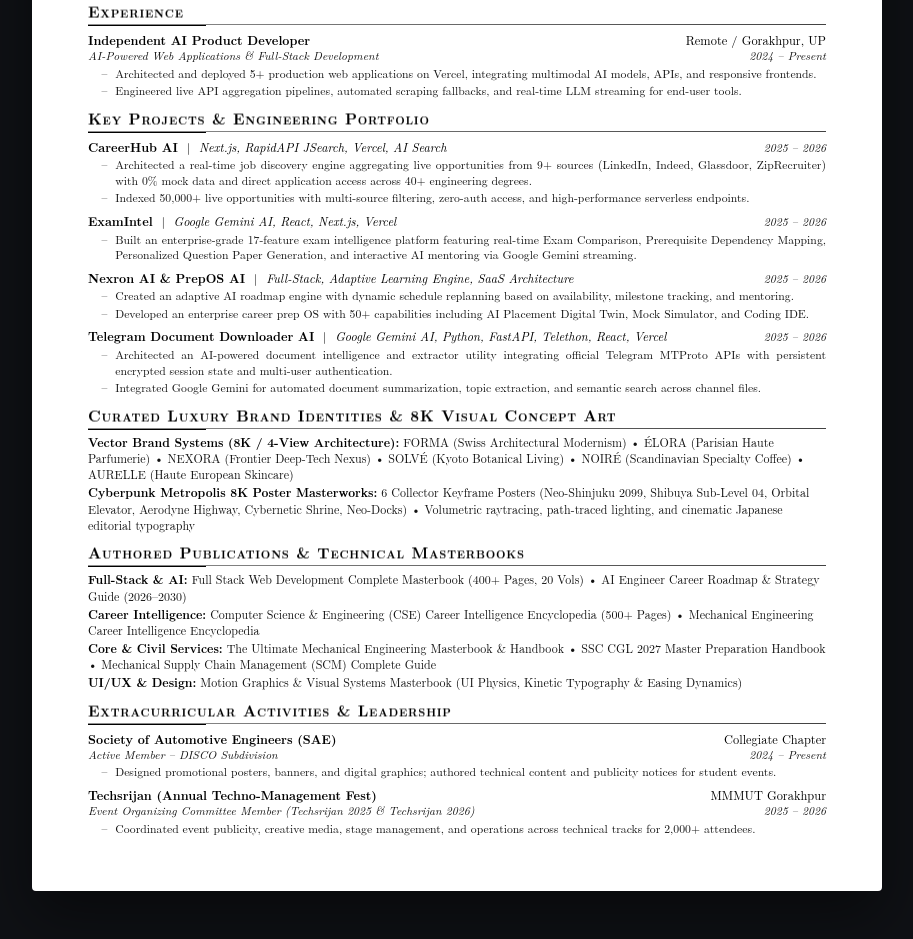
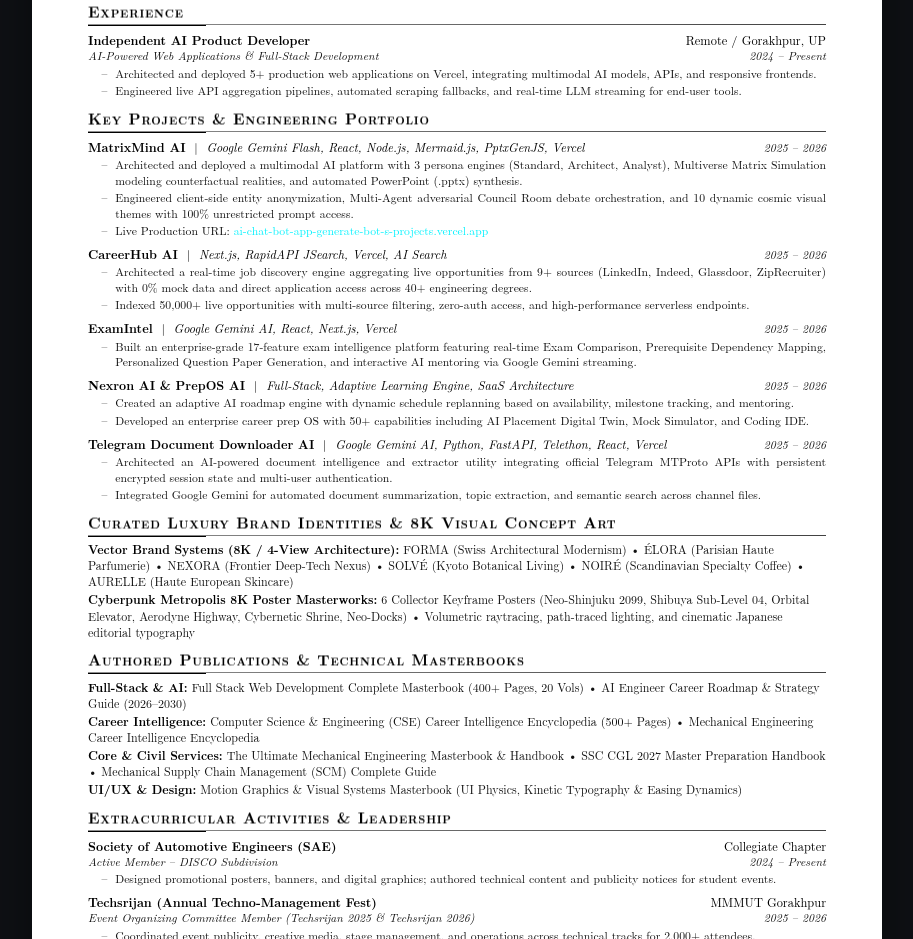
Before and after one commit to prakharmishra00000-cell/prakhar-mishra-portfolio, a Next.js app: page /resume in a window 1280 px wide. Shown: the part 800-1739 px from the top of the page, without its empty margins (183-1096 px from the left). Built offline with nearby package versions, Linux system fonts and the light colour scheme.

Commit message:
feat: add MatrixMind AI platform to live resume page

```diff
--- a/src/app/resume/page.tsx
+++ b/src/app/resume/page.tsx
@@ -208,6 +208,20 @@ export default function ResumePage() {
           <div className={styles.entry}>
             <div className={styles.entryRow}>
               <span className={styles.boldLeft}>
+                MatrixMind AI <span className={styles.sepPipe}>|</span> <em className={styles.projectTech}>Google Gemini Flash, React, Node.js, Mermaid.js, PptxGenJS, Vercel</em>
+              </span>
+              <span className={styles.italicRight}>2025 – 2026</span>
+            </div>
+            <ul className={styles.bulletList}>
+              <li>Architected and deployed a multimodal AI platform with 3 persona engines (Standard, Architect, Analyst), Multiverse Matrix Simulation modeling counterfactual realities, and automated PowerPoint (.pptx) synthesis.</li>
+              <li>Engineered client-side entity anonymization, Multi-Agent adversarial Council Room debate orchestration, and 10 dynamic cosmic visual themes with 100% unrestricted prompt access.</li>
+              <li>Live Production URL: <a href="https://ai-chat-bot-app-generate-bot-s-projects.vercel.app" target="_blank" rel="noopener noreferrer" style={{ color: '#00f2fe' }}>ai-chat-bot-app-generate-bot-s-projects.vercel.app</a></li>
+            </ul>
+          </div>
+
+          <div className={styles.entry}>
+            <div className={styles.entryRow}>
+              <span className={styles.boldLeft}>
                 CareerHub AI <span className={styles.sepPipe}>|</span> <em className={styles.projectTech}>Next.js, RapidAPI JSearch, Vercel, AI Search</em>
               </span>
               <span className={styles.italicRight}>2025 – 2026</span>
```
